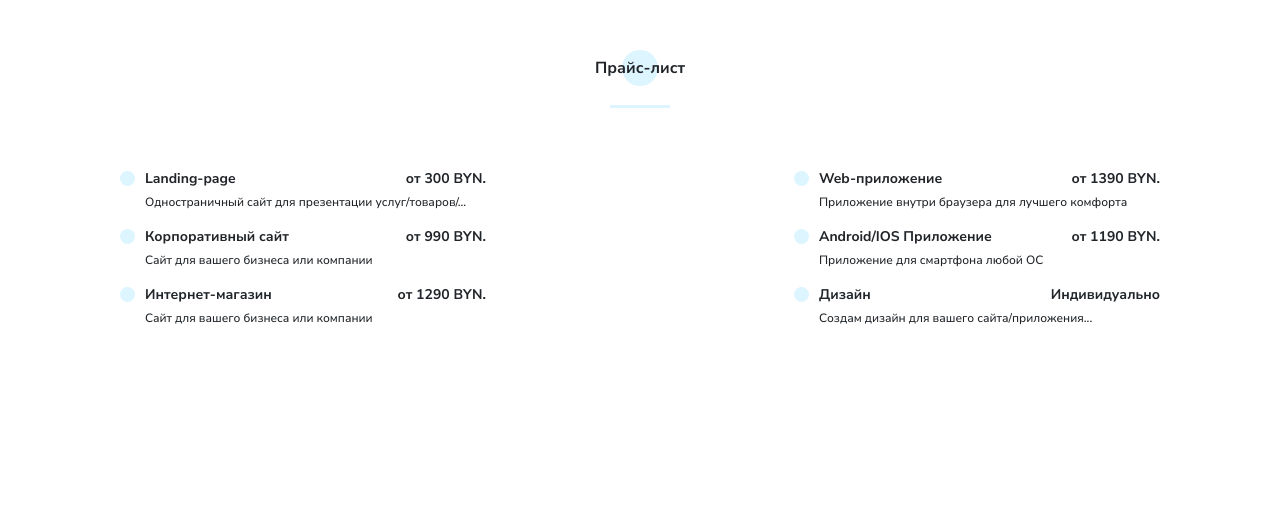
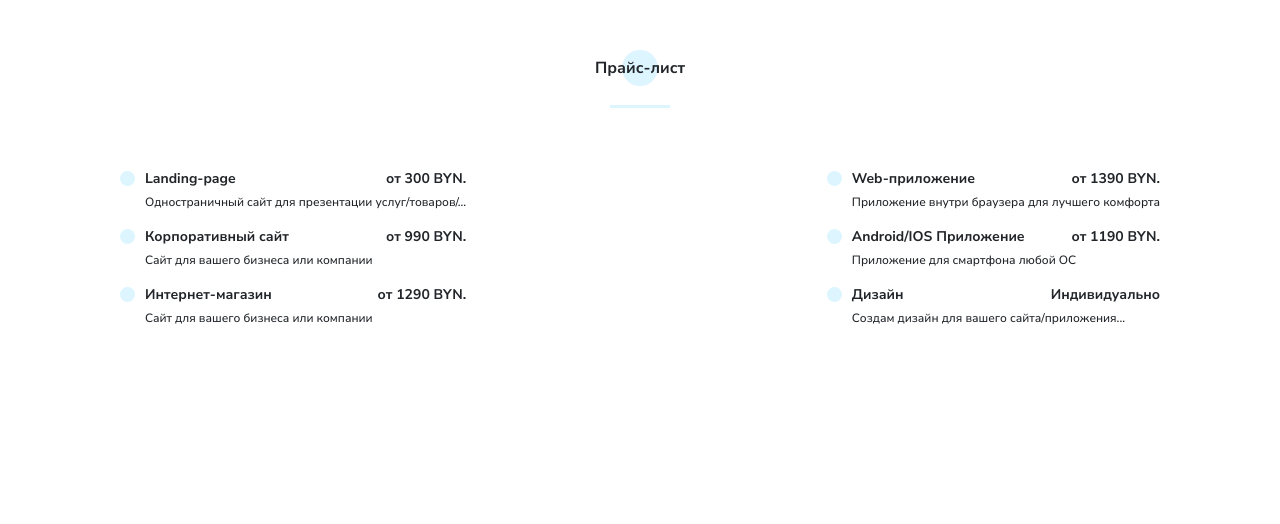
Before and after one commit to montaana01/Portfolio, a PHP site: page / in a window 1280 px wide. Shown: the part 4228-4752 px from the top of the page. Run offline with PHP 8.4, Linux system fonts and the light colour scheme.

```diff
--- a/sass/blocks/_price.scss
+++ b/sass/blocks/_price.scss
@@ -6,7 +6,7 @@
         padding: 60px 50px 0 75px;
         display: grid;
         justify-content: space-between;
-        grid-template-columns: 341px 341px;
+        grid-template-columns: repeat(2, auto);
     }
     ul{
         list-style-type: none;
@@ -17,11 +17,11 @@
     &__item{
         display: grid;
         justify-content: space-between;
-        grid-template-columns: repeat(2, minmax(168px,auto));
+        grid-template-columns: repeat(2, auto);
         grid-template-rows: repeat(2, minmax(14px,auto));
         &-title{
             position: relative;
-            text-align: left;
+            justify-self: start;
             font-weight: 700;
             &::before{
                 content:'';
@@ -37,7 +37,7 @@
             }
         }
         &-price{
-            text-align: right;
+            justify-self: end;
             font-weight: 700;
         }
         &-descr{
```
Also changed, not shown: css/style.min.css, 2 other files.
